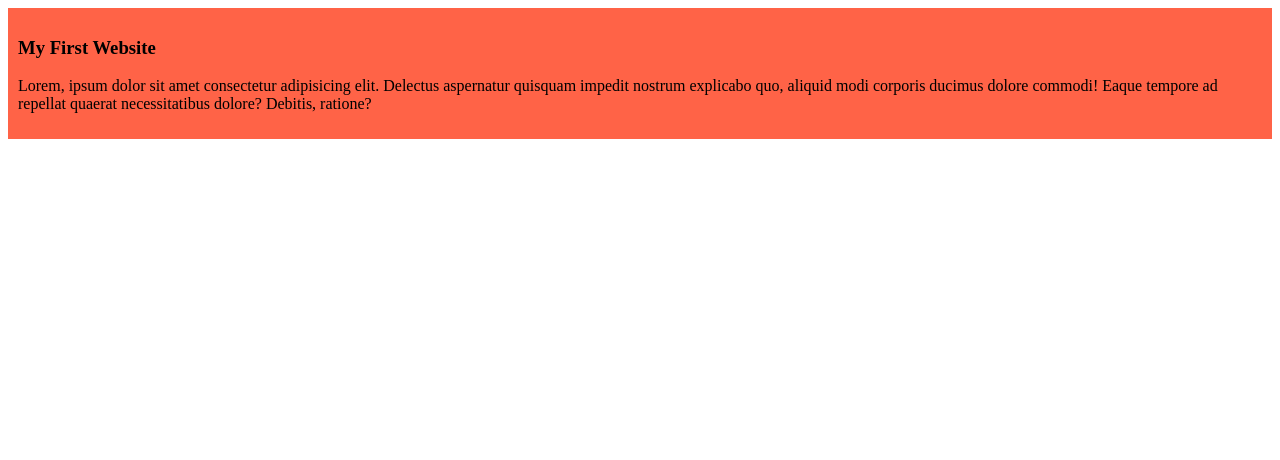
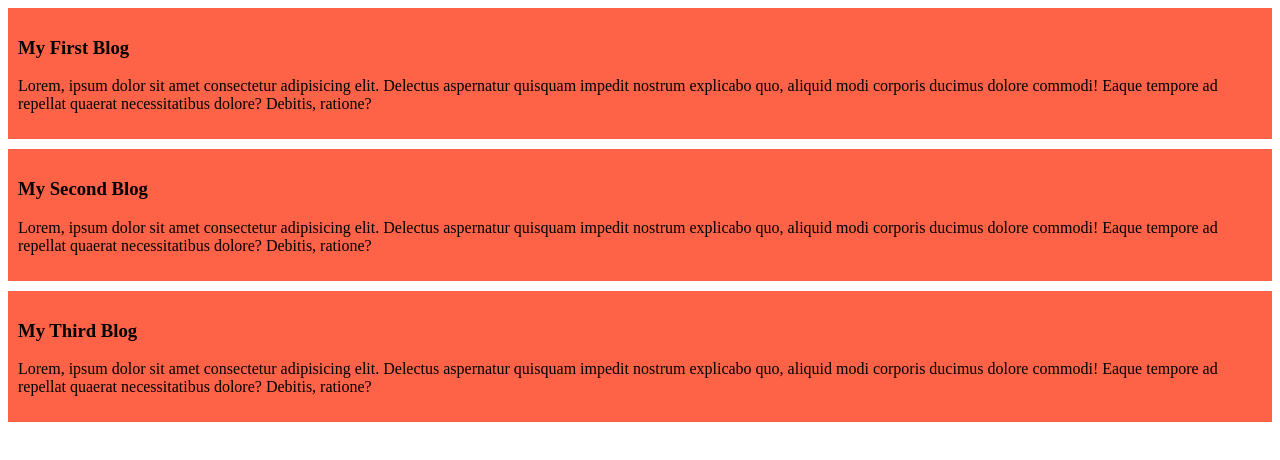
Before and after one commit to sajmun14/my-first-github-repo, a plain HTML site: page index.html in a window 1280 px wide. Drawn offline with Linux system fonts and the light colour scheme.

Commit message:
added the sceond and third blog

```diff
--- a/index.html
+++ b/index.html
@@ -7,8 +7,17 @@
     <link rel="stylesheet" href="styles/blog.css">
 </head>
 <body>
+
     <div>
-        <h3>My First Website</h3>
+        <h3>My First Blog</h3>
+        <P>Lorem, ipsum dolor sit amet consectetur adipisicing elit. Delectus aspernatur quisquam impedit nostrum explicabo quo, aliquid modi corporis ducimus dolore commodi! Eaque tempore ad repellat quaerat necessitatibus dolore? Debitis, ratione?</P>
+    </div>
+    <div>
+        <h3>My Second Blog</h3>
+        <P>Lorem, ipsum dolor sit amet consectetur adipisicing elit. Delectus aspernatur quisquam impedit nostrum explicabo quo, aliquid modi corporis ducimus dolore commodi! Eaque tempore ad repellat quaerat necessitatibus dolore? Debitis, ratione?</P>
+    </div>
+    <div>
+        <h3>My Third Blog</h3>
         <P>Lorem, ipsum dolor sit amet consectetur adipisicing elit. Delectus aspernatur quisquam impedit nostrum explicabo quo, aliquid modi corporis ducimus dolore commodi! Eaque tempore ad repellat quaerat necessitatibus dolore? Debitis, ratione?</P>
     </div>
 </body>
--- a/styles/blog.css
+++ b/styles/blog.css
@@ -1,4 +1,5 @@
 div{
     background-color: tomato;
     padding: 10px;
+    margin-bottom: 10px;
 }
```
